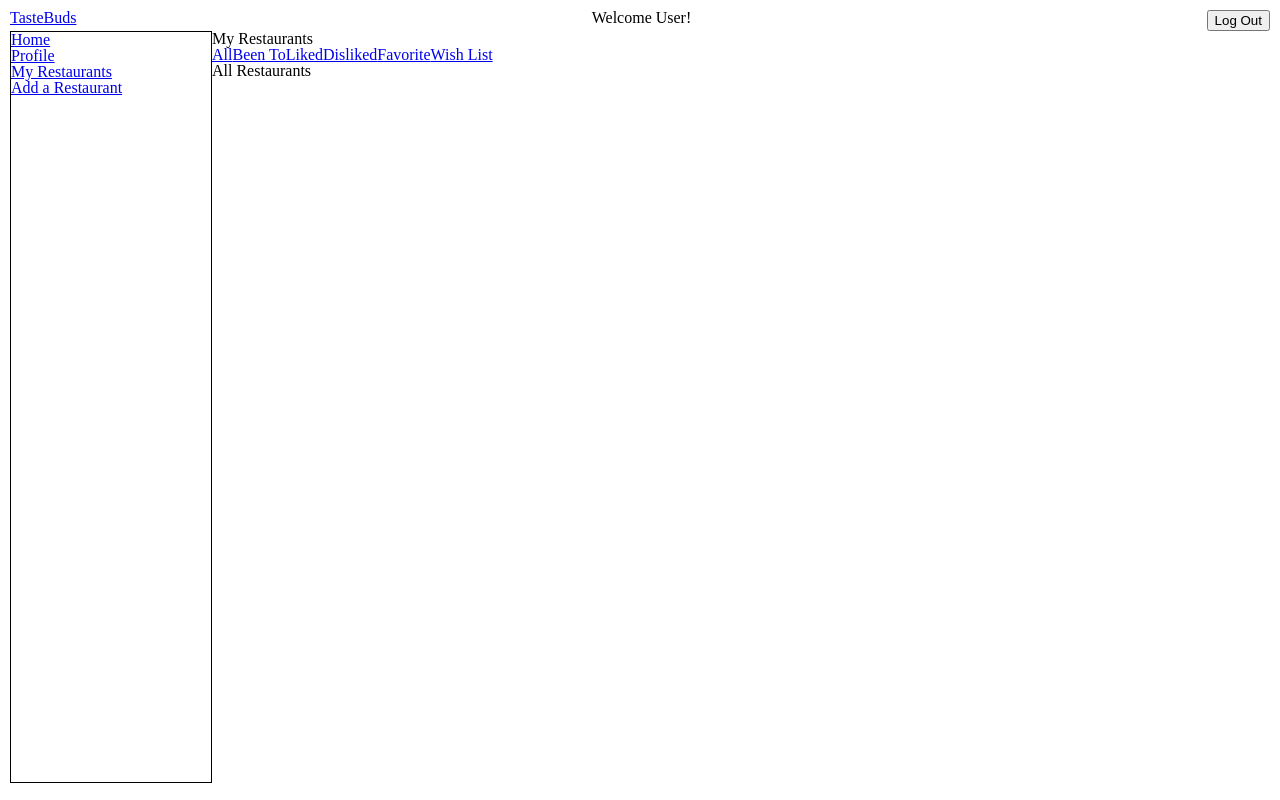
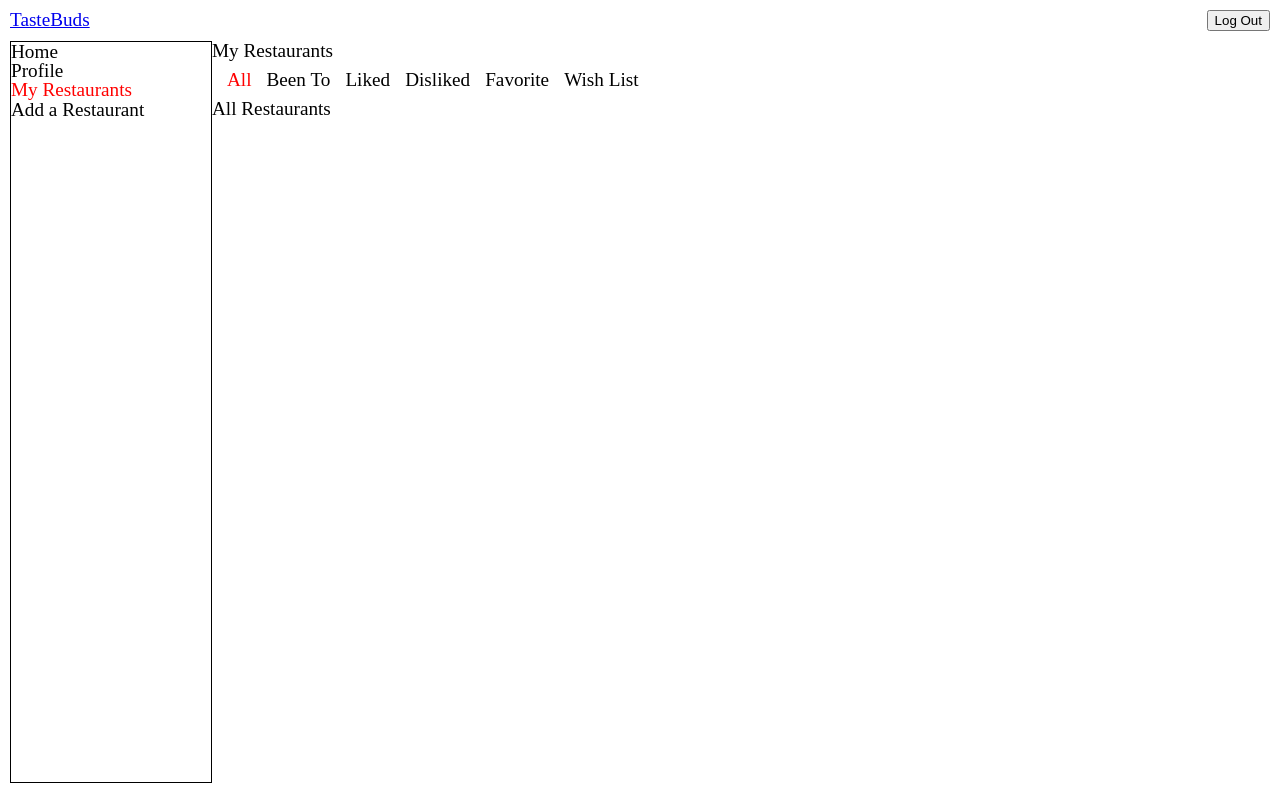
Before and after one commit to Julie1205/Final_Project_TasteBuds, a React (Create React App) app in the folder client/: page /home/myRestaurants/All in a window 1280 px wide. Built offline with nearby package versions, Linux system fonts and the light colour scheme.

Commit message:
updated overall styles

```diff
--- a/client/src/components/GlobalStyles.js
+++ b/client/src/components/GlobalStyles.js
@@ -1,6 +1,10 @@
 import { createGlobalStyle } from "styled-components";
 
 export default createGlobalStyle`
+	:root {
+		--body-font: 1.2rem;
+		--offset-top: 10px;
+	}
 
 /* http://meyerweb.com/eric/tools/css/reset/
     v2.0 | 20110126
--- a/client/src/components/NavigationSideBar.js
+++ b/client/src/components/NavigationSideBar.js
@@ -4,10 +4,10 @@ import styled from "styled-components";
 const NavigationSideBar = () => {
     return (
         <NavigationSection>
-            <NavLink to="/home">Home</NavLink>
-            <NavLink to="profile">Profile</NavLink>
-            <NavLink to="myRestaurants">My Restaurants</NavLink>
-            <NavLink to="AddRestaurant">Add a Restaurant</NavLink>
+            <HomeLink to="/home/explore">Home</HomeLink>
+            <ProfileLink to="profile">Profile</ProfileLink>
+            <MyRestaurantsLink to="myRestaurants">My Restaurants</MyRestaurantsLink>
+            <AddRestaurantsLink to="AddRestaurant">Add a Restaurant</AddRestaurantsLink>
         </NavigationSection>
     );
 };
@@ -16,8 +16,28 @@ export default NavigationSideBar;
 
 const NavigationSection = styled.nav`
     width: 200px;
-    height: calc(100vh - 50px);
+    height: calc(100vh - 60px);
     display: flex;
     flex-direction: column;
     border: 1px solid black;
+    margin-top: var(--offset-top);
 `;
+
+const HomeLink = styled(NavLink)`
+    text-decoration: none;
+    color: black;
+    font-size: var(--body-font);
+
+        &.active {
+            color: red;
+        };
+`;
+
+const ProfileLink = styled(HomeLink)`
+`;
+
+const MyRestaurantsLink = styled(HomeLink)`
+`;
+
+const AddRestaurantsLink = styled(HomeLink)`
+`;
--- a/client/src/components/pages/AddRestaurantPage.js
+++ b/client/src/components/pages/AddRestaurantPage.js
@@ -34,4 +34,6 @@ const Wrapper = styled.div`
     width: calc(100vw - 250px);
     justify-content: center;
     align-items: center;
+    font-size: var(--body-font);
+    margin-top: var(--offset-top);
 `;
--- a/client/src/components/pages/ExplorePage.js
+++ b/client/src/components/pages/ExplorePage.js
@@ -15,6 +15,7 @@ const ExplorePage = () => {
 export default ExplorePage;
 
 const Wrapper = styled.div`
+    font-size: var(--body-font);
     display: flex;
     flex-direction: column;
     width: calc(100vw - 250px);
--- a/client/src/components/pages/HomePage.js
+++ b/client/src/components/pages/HomePage.js
@@ -3,10 +3,12 @@ import { useEffect } from "react";
 import styled from "styled-components";
 import NavigationSideBar from "../NavigationSideBar";
 import LogoutButton from "../LogoutButton";
+import { useAuth0 } from "@auth0/auth0-react";
 
 const HomePage = () => {
     const location = useLocation().pathname;
     const navigate = useNavigate();
+    const { user } = useAuth0();
 
     useEffect(() => {
         if(location === "/home") {
@@ -17,8 +19,8 @@ const HomePage = () => {
     return (
         <Wrapper>
             <Header>
-                <Link to="/home">TasteBuds</Link>
-                <p>Welcome User!</p>
+                <Link to="/home/explore">TasteBuds</Link>
+                {user ? <p>{`Welcome ${user.name}!`}</p> : null}
                 <LogoutButton/>
             </Header>
             <Content>
@@ -32,6 +34,7 @@ const HomePage = () => {
 export default HomePage;
 
 const Wrapper = styled.div`
+    font-size: var(--body-font);
     margin: 10px;
 `;
 
--- a/client/src/components/pages/LandingPage.js
+++ b/client/src/components/pages/LandingPage.js
@@ -1,12 +1,24 @@
+import styled from "styled-components";
+
 import LoginButton from "../LoginButton";
+
 const LandingPage = () => {
     return (
-        <div>
+        <Wrapper>
             <p>Logo</p>
             <p>TasteBuds</p>
             <LoginButton/>
-        </div>
+        </Wrapper>
     )
 };
 
 export default LandingPage;
+
+const Wrapper = styled.div`
+    height: 100vh;
+    font-size: var(--body-font);
+    display: flex;
+    flex-direction: column;
+    justify-content: center;
+    align-items: center;
+`;
--- a/client/src/components/pages/MyRestaurantsPage.js
+++ b/client/src/components/pages/MyRestaurantsPage.js
@@ -1,21 +1,57 @@
-import { Outlet, NavLink } from "react-router-dom";
+import { Outlet, NavLink, useNavigate, useLocation, Link } from "react-router-dom";
+import { useEffect } from "react";
+import styled from "styled-components";
 
 import { CATEGORIES } from "../constants/categories";
 
 const MyRestaurantsPage = () => {
+    const location = useLocation().pathname;
+    const navigate = useNavigate();
+
+    useEffect(() => {
+        if(location === "/home/myRestaurants") {
+            navigate(CATEGORIES[0]);
+        }
+    }, [location]);
+
     return (
-        <div>
+        <Wrapper>
             <p>My Restaurants</p>
-            <div>
+            <LinkSection>
                 {
                     CATEGORIES.map((category) => {
-                        return <NavLink to={category}>{category.replace("_", " ")}</NavLink>
+                        return (
+                            <CateroryLink
+                                key={category}
+                                to={category}>{category.replace("_", " ")}
+                            </CateroryLink>
+                        );
                     })
                 }
-            </div>
+            </LinkSection>
             <Outlet/>
-        </div>
+        </Wrapper>
     );
 };
 
 export default MyRestaurantsPage;
+
+const Wrapper = styled.div`
+    margin-top: var(--offset-top);
+    font-size: var(--body-font);
+`;
+
+const CateroryLink = styled(NavLink)`
+    text-decoration: none;
+    color: black;
+    font-size: var(--body-font);
+    margin-left: 15px;
+
+        &.active {
+            color: red;
+        };
+`;
+
+const LinkSection = styled.div`
+    margin: 10px 0;
+`;
--- a/client/src/components/pages/ProfilePage.js
+++ b/client/src/components/pages/ProfilePage.js
@@ -1,5 +1,6 @@
 import { useAuth0 } from "@auth0/auth0-react";
 import React from "react";
+import styled from "styled-components";
 
 const ProfilePage = () => {
     const { user, isAuthenticated, isLoading } = useAuth0();
@@ -10,13 +11,18 @@ const ProfilePage = () => {
 
     return (
     isAuthenticated && (
-        <div>
+        <Wrapper>
             <img src={user.picture} alt={user.name} />
             <h2>{user.name}</h2>
             <p>{user.email}</p>
-        </div>
+        </Wrapper>
     )
     );
 };
 
 export default ProfilePage;
+
+const Wrapper = styled.div`
+    margin-top: var(--offset-top);
+    font-size: var(--body-font);
+`;
```
